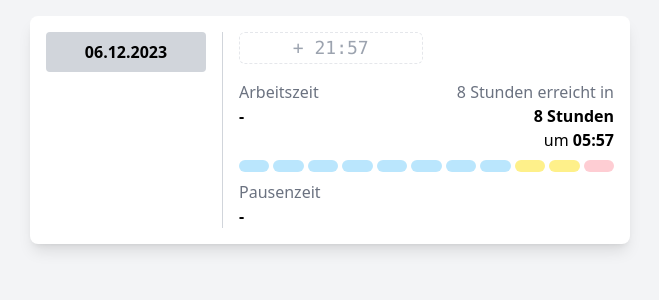
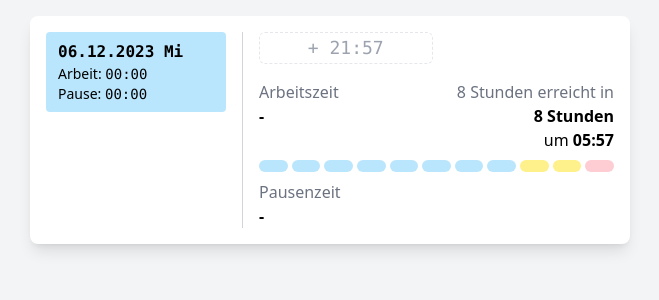
Before and after one commit to alinnert/timetracker, a Vue app: page / in a window 1280 px wide. Shown: the top 300 px of the page, without its empty margins (310-969 px from the left). Built offline with nearby package versions, Linux system fonts and the light colour scheme.

Commit message:
Add summary to day list

```diff
--- a/src/App.vue
+++ b/src/App.vue
@@ -11,7 +11,7 @@ const timesStore = useTimesStore()
 <template>
   <div class="grid grid-cols-1 sm:grid-cols-[1fr,600px,1fr] sm:my-4">
     <div
-      class="grid grid-cols-1 sm:grid-cols-[160px,1px,1fr] grid-rows-[auto,1px,auto] sm:grid-rows-1 gap-4 sm:col-start-2 sm:bg-white p-4 sm:rounded-lg sm:shadow-lg"
+      class="grid grid-cols-1 sm:grid-cols-[180px,1px,1fr] grid-rows-[auto,1px,auto] sm:grid-rows-1 gap-4 sm:col-start-2 sm:bg-white p-4 sm:rounded-lg sm:shadow-lg"
     >
       <div class="row-start-3 sm:row-start-auto">
         <DaysList :items="timesStore.allDays"></DaysList>
--- a/src/components/DaysList.vue
+++ b/src/components/DaysList.vue
@@ -7,7 +7,7 @@ defineProps<{ items: Date[] }>()
 <template>
   <div class="flex flex-col gap-1">
     <template v-for="(day, index) in items" :key="index">
-      <DaysListItem :day="day" :class="{ 'font-bold': index === 0 }"></DaysListItem>
+      <DaysListItem :day="day"></DaysListItem>
     </template>
   </div>
 </template>
--- a/src/components/DaysListItem.vue
+++ b/src/components/DaysListItem.vue
@@ -1,21 +1,47 @@
 <script setup lang="ts">
 import { useTimesStore } from '@/stores/times'
 import { format, isSameDay } from 'date-fns'
+import { de } from 'date-fns/locale'
+import { computed } from 'vue'
+import { formatDuration } from '../lib/date-fns/formatDuration'
 
-defineProps<{ day: Date }>()
+const props = defineProps<{ day: Date }>()
 
 const timesStore = useTimesStore()
+
+const dayInfo = computed(() => {
+  return timesStore.getDayInfo(props.day)
+})
+
+const workTime = computed(() => {
+  return formatDuration(dayInfo.value.worktime)
+})
+
+const breakTime = computed(() => {
+  return formatDuration(dayInfo.value.break)
+})
 </script>
 
 <template>
   <div
-    class="px-3 py-2 cursor-default text-center rounded select-none"
+    class="flex sm:flex-col px-3 py-2 cursor-default rounded select-none"
     :class="{
-      'hover:bg-gray-200': !isSameDay(timesStore.selectedDay, day),
-      'bg-gray-300': isSameDay(timesStore.selectedDay, day),
+      'hover:bg-sky-100': !isSameDay(timesStore.selectedDay, day),
+      'bg-sky-200': isSameDay(timesStore.selectedDay, day),
     }"
     @click="timesStore.setSelectedDay(day)"
   >
-    {{ format(day, 'dd.MM.yyyy') }}
+    <div class="font-mono font-bold flex-grow">
+      {{ format(day, 'dd.MM.yyyy EEEEEE', { locale: de }) }}
+    </div>
+
+    <div class="text-sm">
+      <div>
+        Arbeit: <span class="font-mono">{{ workTime }}</span>
+      </div>
+      <div>
+        Pause: <span class="font-mono">{{ breakTime }}</span>
+      </div>
+    </div>
   </div>
 </template>
--- /dev/null
+++ b/src/lib/date-fns/formatDuration.ts
@@ -0,0 +1,7 @@
+import type { Duration } from 'date-fns'
+
+export function formatDuration(duration: Duration): string {
+  const hours = (duration.hours ?? '0').toString().padStart(2, '0')
+  const minutes = (duration.minutes ?? '0').toString().padStart(2, '0')
+  return `${hours}:${minutes}`
+}
--- /dev/null
+++ b/src/lib/sys/times.ts
@@ -0,0 +1,23 @@
+import { intervalToDuration } from 'date-fns'
+import { addDuration } from '../date-fns/addDuration'
+
+export type SumTimestampsResult = {
+  worktime: Duration
+  break: Duration
+}
+
+export function sumTimestamps(timestamps: Date[]): SumTimestampsResult {
+  const result: SumTimestampsResult = { worktime: {}, break: {} }
+
+  timestamps.forEach((time, index, items) => {
+    if (index === 0) return
+
+    const previousTime = items[index - 1]
+    const duration = intervalToDuration({ start: previousTime, end: time })
+    const value: keyof SumTimestampsResult = index % 2 === 0 ? 'break' : 'worktime'
+
+    result[value] = addDuration(result[value], duration)
+  })
+
+  return result
+}
--- a/src/stores/times.ts
+++ b/src/stores/times.ts
@@ -1,7 +1,8 @@
 import { addDurations } from '@/lib/date-fns/addDuration'
 import { subtractDuration } from '@/lib/date-fns/subtractDuration'
 import { sortDates } from '@/lib/date/sortDates'
-import { add, intervalToDuration, isSameDay } from 'date-fns'
+import { sumTimestamps, type SumTimestampsResult } from '@/lib/sys/times'
+import { add, intervalToDuration, isSameDay, isToday } from 'date-fns'
 import { defineStore } from 'pinia'
 import { computed, ref, watchEffect } from 'vue'
 
@@ -113,21 +114,34 @@ export const useTimesStore = defineStore('times', () => {
     breakTimeOfSelectedDay,
     remainingWorkTimeOfSelectedDay,
     timeAfterRemainingWorkTimeOfSelectedDay,
+
     setSelectedDay(day: Date) {
       selectedDay.value = day
     },
+
     addTime(time: Date) {
       timestamps.value.push(time)
     },
+
     addCurrentTime() {
       this.addTime(new Date())
     },
+
     removeDate(time: Date) {
       if (!timestamps.value.includes(time)) return
       timestamps.value.splice(timestamps.value.indexOf(time), 1)
     },
+
     clearDates() {
       timestamps.value = []
     },
+
+    getDayInfo(day: Date): SumTimestampsResult {
+      const filteredTimestamps = timestamps.value.filter(time => isSameDay(time, day))
+      if (isToday(day)) {
+        filteredTimestamps.push(currentTime.value)
+      }
+      return sumTimestamps(filteredTimestamps)
+    }
   }
 })
```
